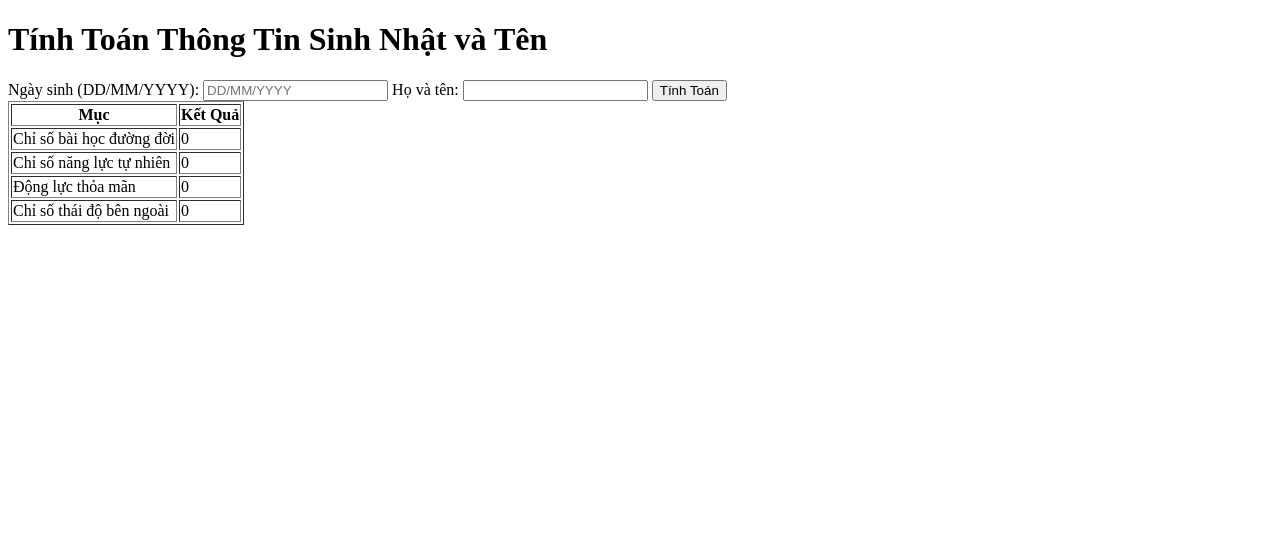
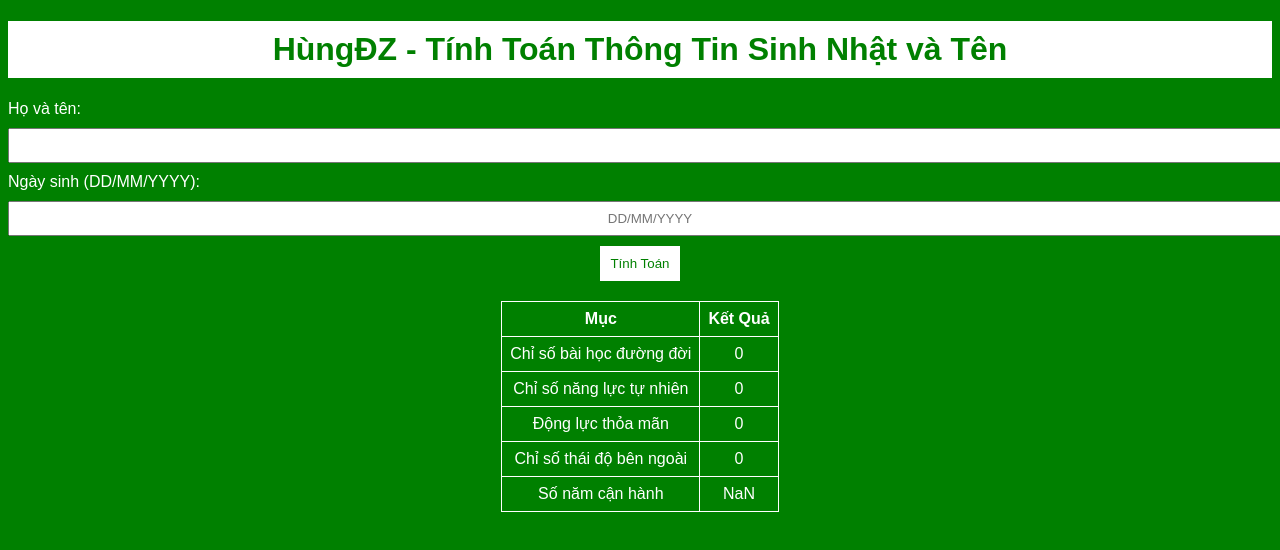
Before and after one commit to hungbeoi/tsh, a plain HTML site: page index.html in a window 1280 px wide. Both pictures are taken after a click on the button "Tính Toán". Drawn offline with Linux system fonts and the light colour scheme.

Commit message:
Update index.html

```diff
--- a/index.html
+++ b/index.html
@@ -3,7 +3,59 @@
 <head>
     <meta charset="UTF-8">
     <meta name="viewport" content="width=device-width, initial-scale=1.0">
-    <title>Tính Toán Thông Tin Sinh Nhật và Tên</title>
+    <title>HùngĐZ</title>
+    <style>
+        body {
+            background-color: #008000;
+            color: #ffffff;
+            font-family: Arial, sans-serif;
+        }
+
+        h1 {
+            text-align: center;
+            background-color: #ffffff;
+            color: #008000;
+            padding: 10px;
+        }
+
+        table {
+            border: 1px solid #ffffff;
+            border-collapse: collapse;
+            margin: auto;
+        }
+
+        th, td {
+            border: 1px solid #ffffff;
+            padding: 8px;
+            text-align: center;
+        }
+
+        label {
+            display: block;
+            margin: 10px 0;
+        }
+
+        input {
+            width: 100%;
+            padding: 8px;
+            text-align: center;
+        }
+
+        button {
+            display: block;
+            margin: 10px auto;
+            padding: 10px;
+            background-color: #ffffff;
+            color: #008000;
+            border: none;
+            cursor: pointer;
+        }
+
+        #ketQua {
+            text-align: center;
+            margin-top: 20px;
+        }
+    </style>
     <script>
         function chuyenKhongDauVaVietHoa(str) {
             // Chuyển đổi chuỗi có dấu thành chuỗi không dấu và viết hoa
@@ -23,8 +75,8 @@
 
         function tinhToan() {
             // Lấy giá trị từ ô input sinh nhật và tên
+            var ten = document.getElementById("ten").value;
             var sinhNhat = document.getElementById("sinhNhat").value;
-            var ten = document.getElementById("ten").value;
 
             // Chuyển hết tên về không dấu và viết hoa
             var tenKhongDau = chuyenKhongDauVaVietHoa(ten);
@@ -57,12 +109,20 @@
             // Tính tổng phụ âm trong tên
             var tongPhuAm = tongPythagorasChuCai - tongPythagorasNguyenAm;
 
+            // Lấy năm hiện tại
+            var namHienTai = new Date().getFullYear();
+
+            // Tính số năm cận hành
+            var soNamCanhan = parseInt(sinhNhat.slice(-4)) + tongSinhNhat + tongPythagorasChuCai + tongPythagorasNguyenAm + tongPhuAm + namHienTai + 1;
+
             // Hiển thị kết quả dưới dạng bảng
-            var table = "<table border='1'><tr><th>Mục</th><th>Kết Quả</th></tr>";
+            var table = "<table>";
+            table += "<tr><th>Mục</th><th>Kết Quả</th></tr>";
             table += "<tr><td>Chỉ số bài học đường đời</td><td>" + tongSinhNhat + "</td></tr>";
             table += "<tr><td>Chỉ số năng lực tự nhiên</td><td>" + tongPythagorasChuCai + "</td></tr>";
             table += "<tr><td>Động lực thỏa mãn</td><td>" + tongPythagorasNguyenAm + "</td></tr>";
             table += "<tr><td>Chỉ số thái độ bên ngoài</td><td>" + tongPhuAm + "</td></tr>";
+            table += "<tr><td>Số năm cận hành</td><td>" + soNamCanhan + "</td></tr>";
             table += "</table>";
 
             document.getElementById("ketQua").innerHTML = table;
@@ -77,13 +137,13 @@
     </script>
 </head>
 <body>
-    <h1>Tính Toán Thông Tin Sinh Nhật và Tên</h1>
+    <h1>HùngĐZ - Tính Toán Thông Tin Sinh Nhật và Tên</h1>
+
+    <label for="ten">Họ và tên:</label>
+    <input type="text" id="ten" onkeypress="enterKeyPressed(event)" style="text-align: center;">
 
     <label for="sinhNhat">Ngày sinh (DD/MM/YYYY):</label>
-    <input type="text" id="sinhNhat" placeholder="DD/MM/YYYY">
-
-    <label for="ten">Họ và tên:</label>
-    <input type="text" id="ten" onkeypress="enterKeyPressed(event)">
+    <input type="text" id="sinhNhat" placeholder="DD/MM/YYYY" style="text-align: center;" onkeypress="enterKeyPressed(event)">
 
     <button onclick="tinhToan()">Tính Toán</button>
 
```
